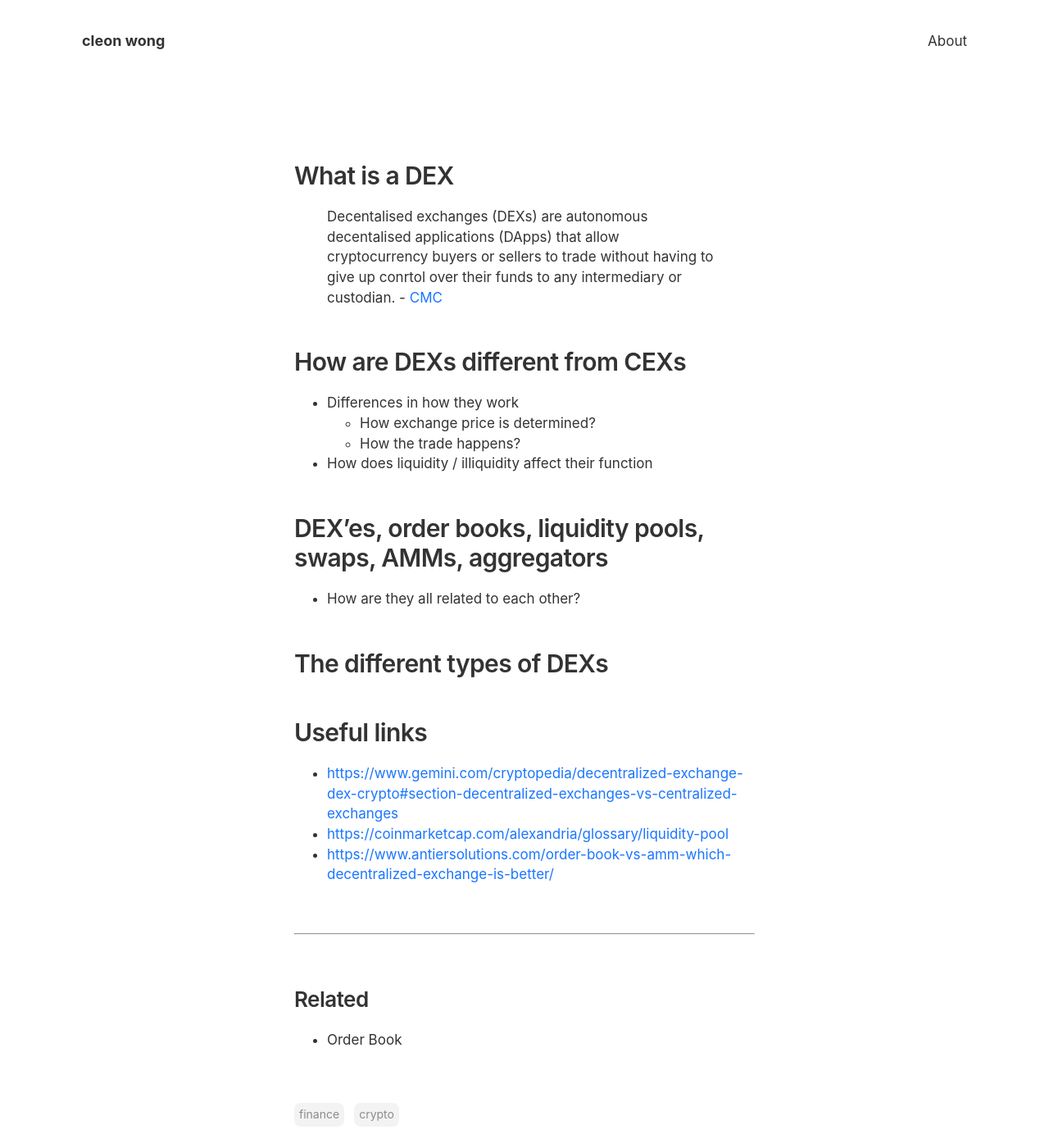
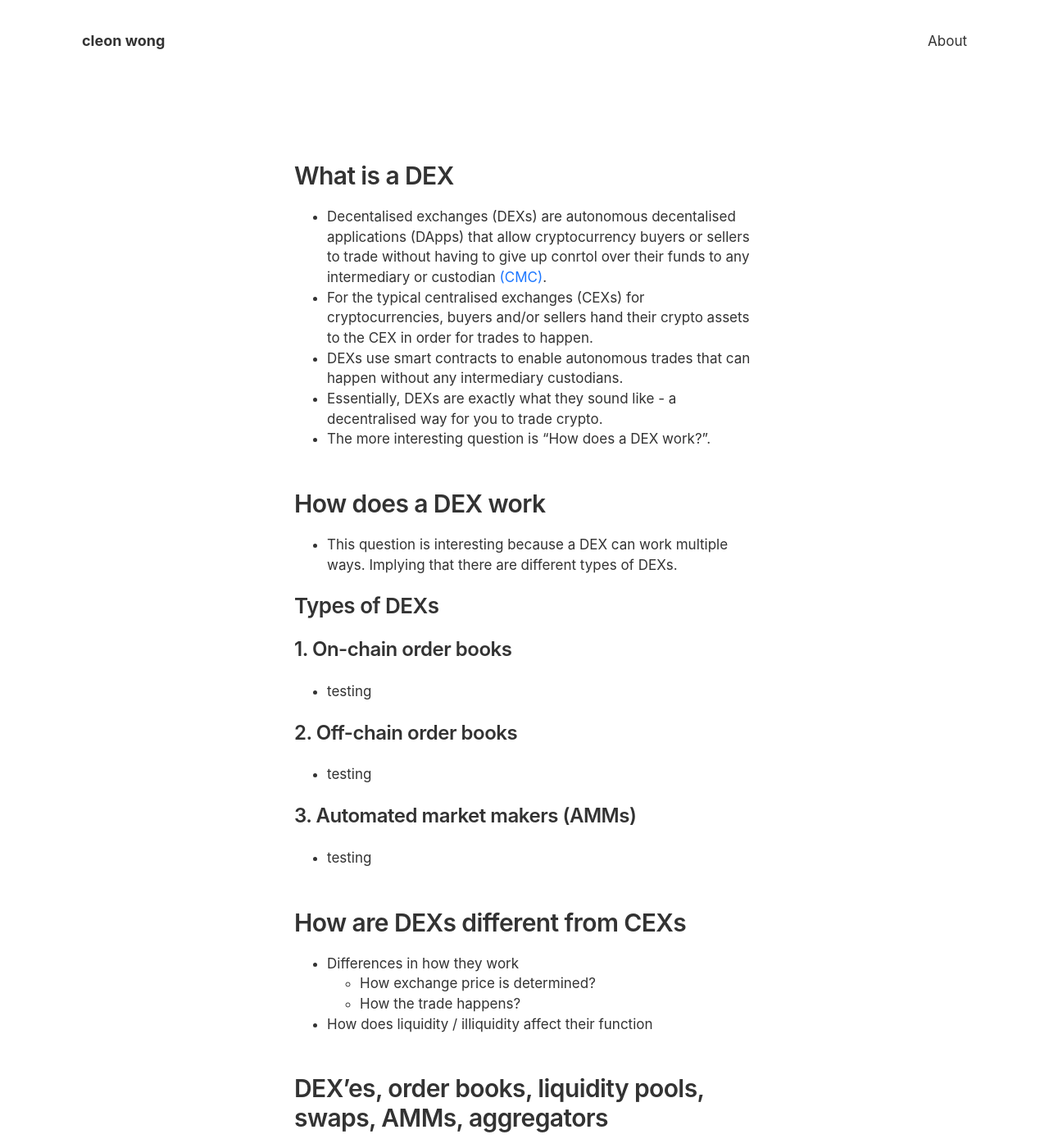
Before and after one commit to CleonWong/cleonwong-site, a Jekyll site: the page built from _posts/my-notes/2021-10-26-dex.md, in a window 1280 px wide and 1400 px high. Shown: the whole window at 82% size. Built offline with Jekyll 4.4.1, drawn with Linux system fonts in a browser that asks for light colours.

Commit message:
my-notes: DEX

```diff
--- a/_posts/my-notes/2021-10-26-dex.md
+++ b/_posts/my-notes/2021-10-26-dex.md
@@ -10,7 +10,29 @@ thanks:
 
 # What is a DEX
 
-> Decentalised exchanges (DEXs) are autonomous decentalised applications (DApps) that allow cryptocurrency buyers or sellers to trade without having to give up conrtol over their funds to any intermediary or custodian. - [CMC](https://coinmarketcap.com/alexandria/article/what-are-decentralized-exchanges-dex)
+- Decentalised exchanges (DEXs) are autonomous decentalised applications (DApps) that allow cryptocurrency buyers or sellers to trade without having to give up conrtol over their funds to any intermediary or custodian [(CMC)](https://coinmarketcap.com/alexandria/article/what-are-decentralized-exchanges-dex).
+- For the typical centralised exchanges (CEXs) for cryptocurrencies, buyers and/or sellers hand their crypto assets to the CEX in order for trades to happen.
+- DEXs use smart contracts to enable autonomous trades that can happen without any intermediary custodians.
+- Essentially, DEXs are exactly what they sound like - a decentralised way for you to trade crypto.
+- The more interesting question is "How does a DEX work?".
+
+# How does a DEX work
+
+- This question is interesting because a DEX can work multiple ways. Implying that there are different types of DEXs.
+
+## Types of DEXs
+
+### 1. On-chain order books
+
+- testing
+
+### 2. Off-chain order books
+
+- testing
+
+### 3. Automated market makers (AMMs)
+
+- testing
 
 # How are DEXs different from CEXs
 
```
